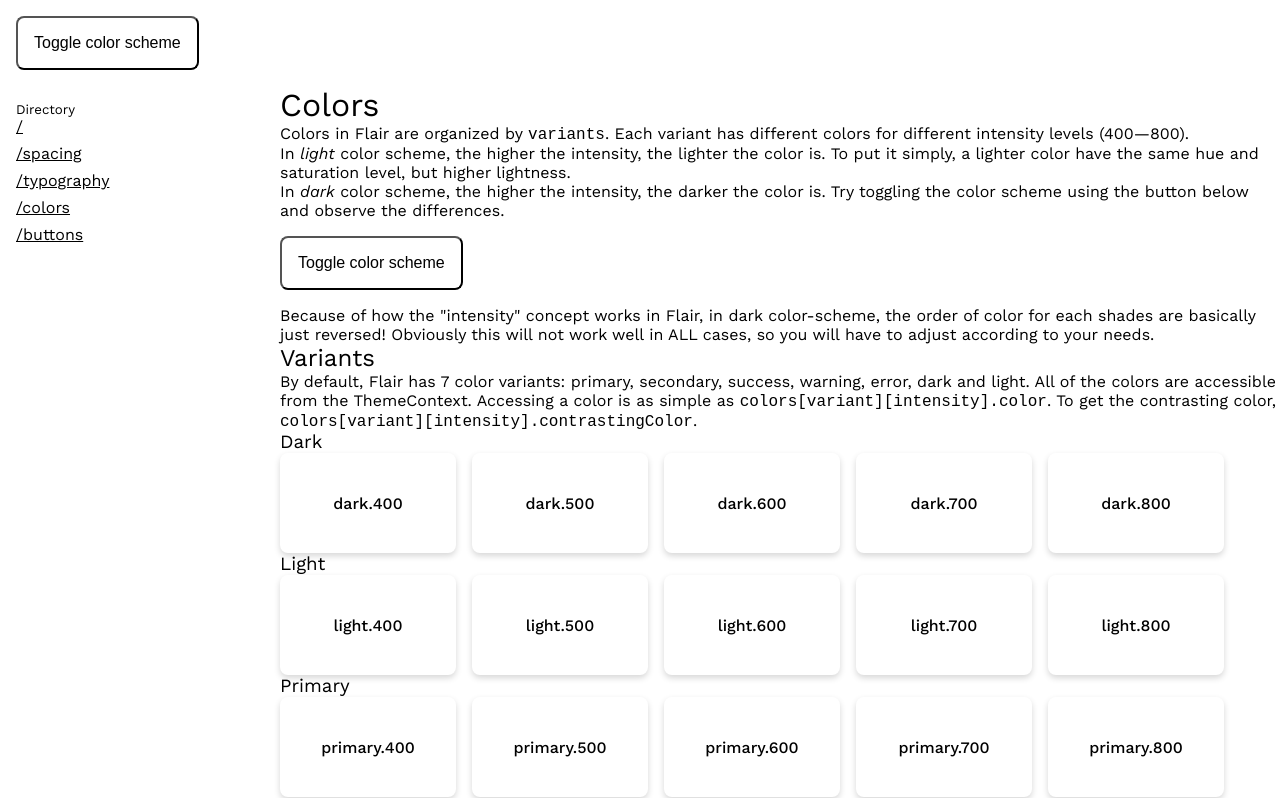
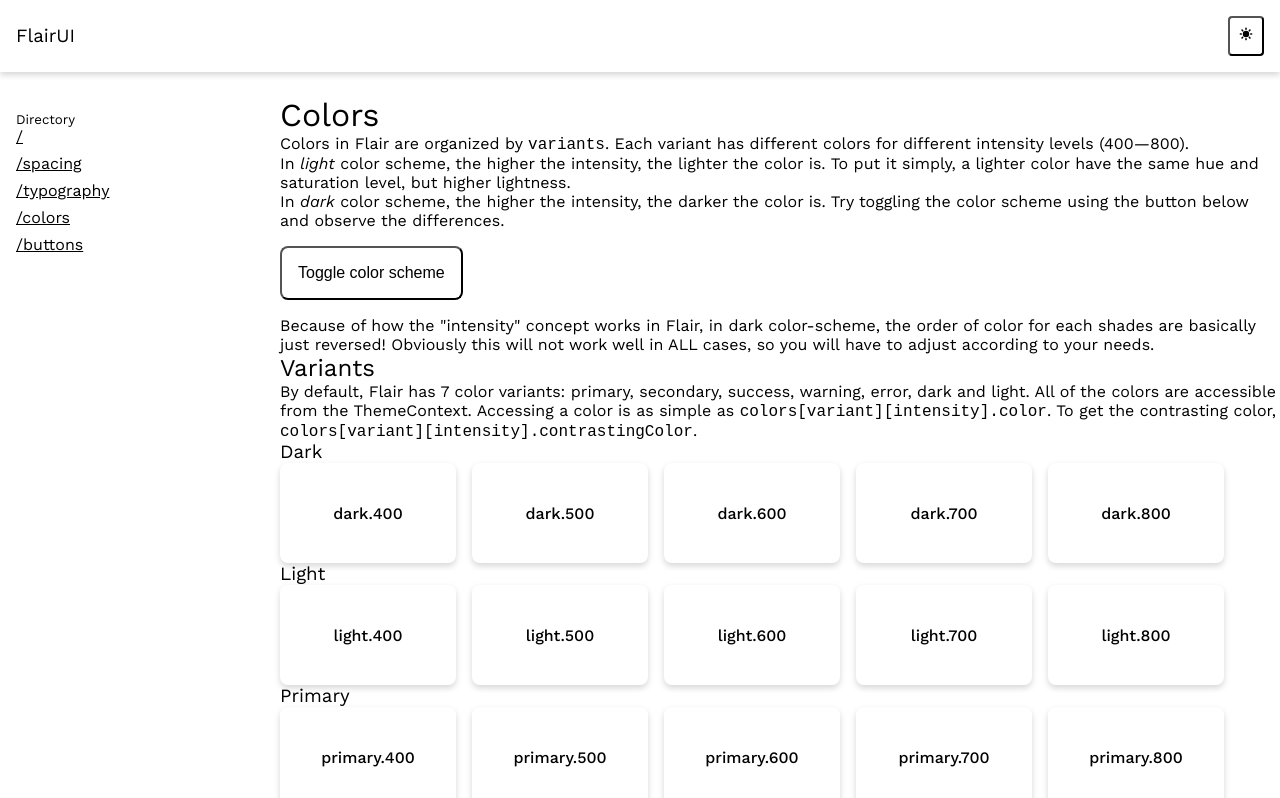
Before and after one commit to jackyef/flair, a Next.js app: page /colors in a window 1280 px wide. Shown: the top 798 px of the page. Built offline with nearby package versions, Linux system fonts and the light colour scheme.

Commit message:
feat: Improved site header

```diff
--- a/package.json
+++ b/package.json
@@ -22,6 +22,7 @@
     "typescript": "^3.7.5"
   },
   "dependencies": {
+    "@heroicons/react": "^1.0.1",
     "@iconicicons/react": "^1.1.1",
     "@prefresh/next": "^1.3.0",
     "classnames": "^2.3.1",
--- /dev/null
+++ b/src/components/Layout/Header.tsx
@@ -0,0 +1,51 @@
+import { css } from 'goober';
+
+import { Button } from '@/flair/components/Button/Button';
+import { useTheme } from '@/flair/context/theme';
+import { defaultTransition } from '@/flair/theme/transition';
+import { H3 } from '@/flair/components/Typography/Typography';
+import { shadows } from '@/flair/theme/shadow';
+import { SunIcon, MoonIcon } from '@heroicons/react/solid';
+
+export const Header = () => {
+  const { toggleColorScheme, colorScheme, space, colors } = useTheme();
+
+  return (
+    <header
+      className={css`
+        position: sticky;
+        top: 0;
+        box-shadow: ${shadows.subtle};
+        margin-bottom: ${space.xl};
+        width: 100%;
+        background: ${colors.background[700].color};
+        transition: ${defaultTransition};
+      `}
+    >
+      <div
+        className={css`
+          display: flex;
+          padding: ${space.lg};
+          margin: 0 auto;
+          max-width: 1440px;
+          align-items: center;
+          justify-content: space-between;
+          width: 100%;
+        `}
+      >
+        <H3
+          className={css`
+            margin-bottom: 0;
+          `}
+        >
+          FlairUI
+        </H3>
+        <Button
+          icon={colorScheme === 'light' ? <SunIcon /> : <MoonIcon />}
+          size="sm"
+          onClick={toggleColorScheme}
+        />
+      </div>
+    </header>
+  );
+};
--- a/src/components/Layout/Layout.tsx
+++ b/src/components/Layout/Layout.tsx
@@ -2,24 +2,16 @@ import Link from 'next/link';
 import { css } from 'goober';
 
 import { Anchor } from '@/flair/components/Anchor/Anchor';
-import { Button } from '@/flair/components/Button/Button';
 import { H5 } from '@/flair/components/Typography/Typography';
 import { useTheme } from '@/flair/context/theme';
+import { Header } from './Header';
 
 export const Layout: React.FC = ({ children }) => {
-  const { toggleColorScheme, space } = useTheme();
+  const { space } = useTheme();
 
   return (
     <>
-      <header
-        className={css`
-          padding: ${space.lg};
-        `}
-      >
-        <Button variant="background" onClick={toggleColorScheme}>
-          Toggle color scheme
-        </Button>
-      </header>
+      <Header />
 
       <div
         className={css`
--- a/src/flair/components/Button/Button.tsx
+++ b/src/flair/components/Button/Button.tsx
@@ -4,6 +4,7 @@ import { css } from 'goober';
 
 import { useTheme } from '@/flair/context/theme';
 import { MappedColorVariant } from '@/flair/utils/getColorMapping';
+import { defaultTransition } from '@/flair/theme/transition';
 
 interface Props extends React.ButtonHTMLAttributes<HTMLButtonElement> {
   icon?: React.ReactElement;
@@ -16,6 +17,7 @@ const base = css`
   border: none;
   display: inline-flex;
   align-items: center;
+  transition: ${defaultTransition};
 `;
 
 const disabledClass = css`
@@ -33,6 +35,8 @@ export const Button = ({
   ...rest
 }: Props) => {
   const { colors, space } = useTheme();
+  const hasNoChildren = !Boolean(children);
+
   const getSizeClass = () => {
     switch (size) {
       case 'sm':
@@ -42,7 +46,7 @@ export const Button = ({
           border-radius: 4px;
 
           & svg {
-            margin-right: ${space.sm};
+            margin-right: ${hasNoChildren ? '0' : space.sm};
           }
         `;
       case 'md':
@@ -52,7 +56,7 @@ export const Button = ({
           border-radius: 8px;
 
           & svg {
-            margin-right: ${space.md};
+            margin-right: ${hasNoChildren ? '0' : space.md};
           }
         `;
       case 'lg':
@@ -62,7 +66,7 @@ export const Button = ({
           border-radius: 12px;
 
           & svg {
-            margin-right: ${space.lg};
+            margin-right: ${hasNoChildren ? '0' : space.lg};
           }
         `;
     }
--- /dev/null
+++ b/src/flair/theme/transition.ts
@@ -0,0 +1 @@
+export const defaultTransition = `background 0.15s ease-out, color 0.15s ease-out`;
```
Also changed, not shown: 1 other file (tests, documents, lock files or other folders).
